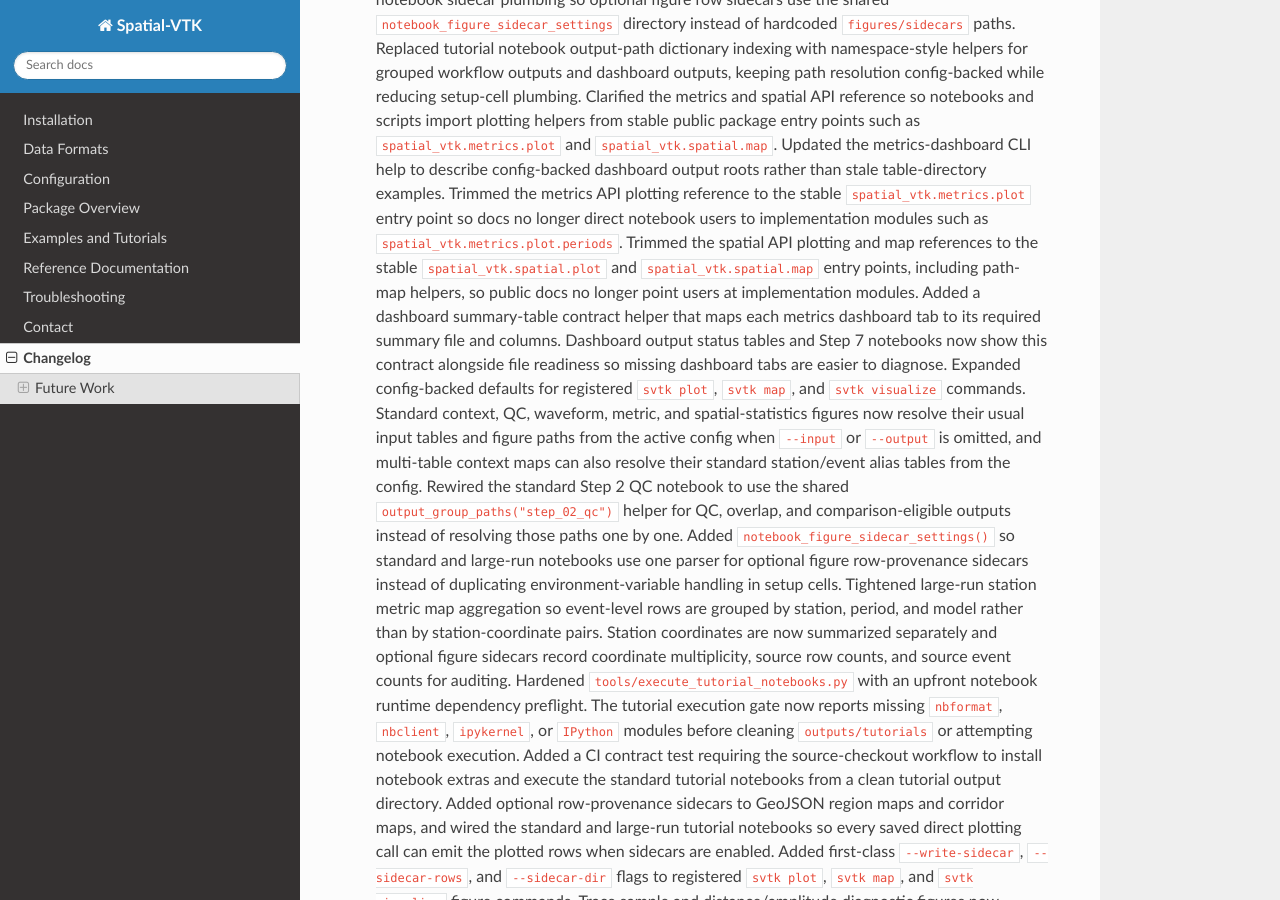
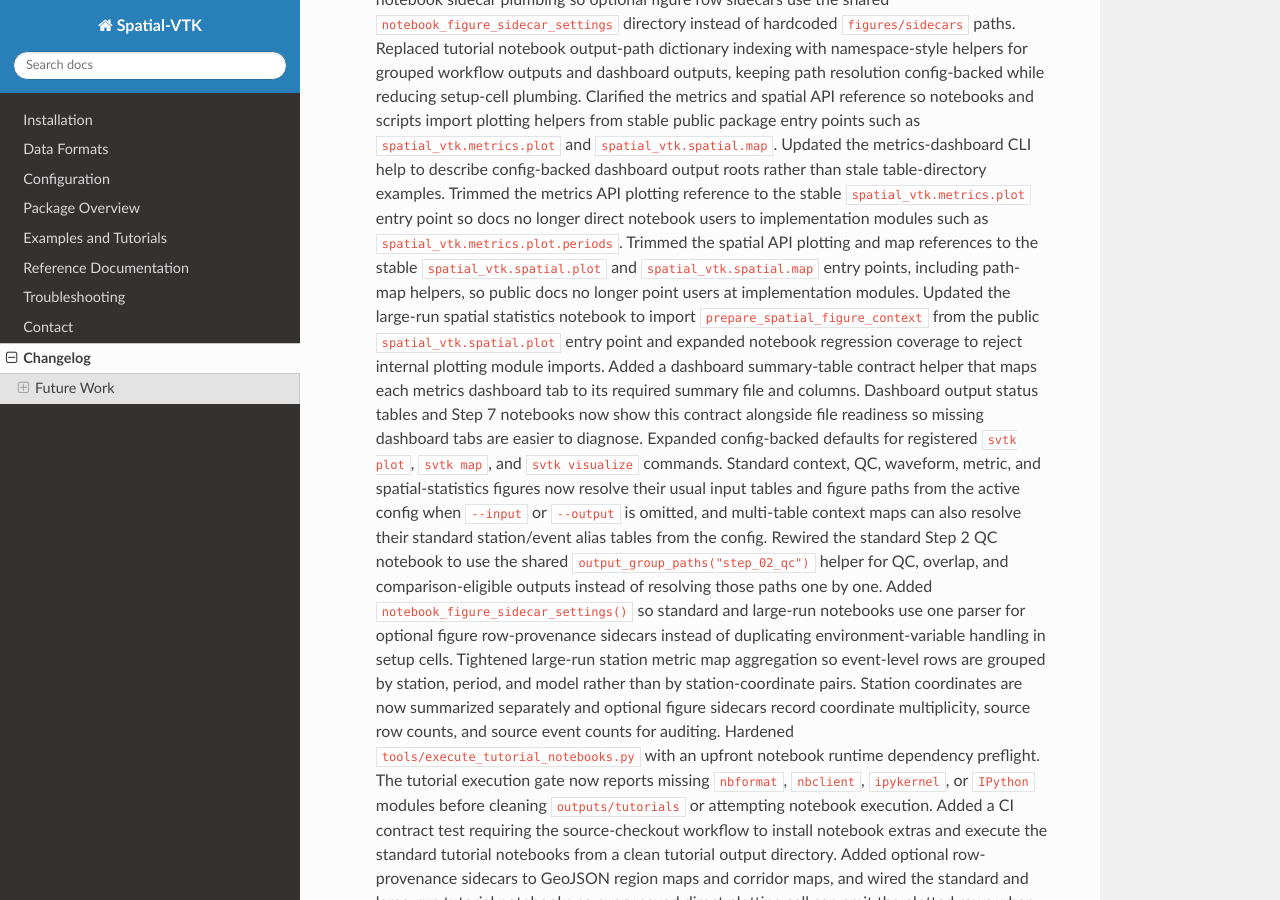
Before and after one commit to bcbirkel/spatial-vtk, a Sphinx documentation site: the page built from docs/changelog.rst, in a window 1280 px wide and 900 px high, scrolled down 643 px. Built offline with Sphinx 7.4.7 and the Read the Docs theme 3.1.0, drawn with Linux system fonts in a browser that asks for light colours.

Commit message:
Use public spatial plot import in large-run notebook

```diff
--- a/docs/changelog.rst
+++ b/docs/changelog.rst
@@ -46,6 +46,10 @@ Changelog
    ``spatial_vtk.spatial.plot`` and ``spatial_vtk.spatial.map`` entry points,
    including path-map helpers, so public docs no longer point users at
    implementation modules.
+   Updated the large-run spatial statistics notebook to import
+   ``prepare_spatial_figure_context`` from the public
+   ``spatial_vtk.spatial.plot`` entry point and expanded notebook regression
+   coverage to reject internal plotting module imports.
    Added a dashboard summary-table contract helper that maps each metrics
    dashboard tab to its required summary file and columns. Dashboard output
    status tables and Step 7 notebooks now show this contract alongside file
```
Also changed, not shown: docs/examples/large_run/step_04_large_run_spatial_statistics.ipynb, 1 other file.
